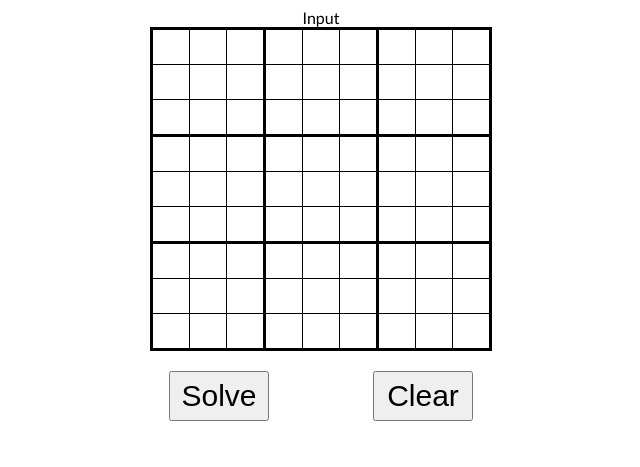
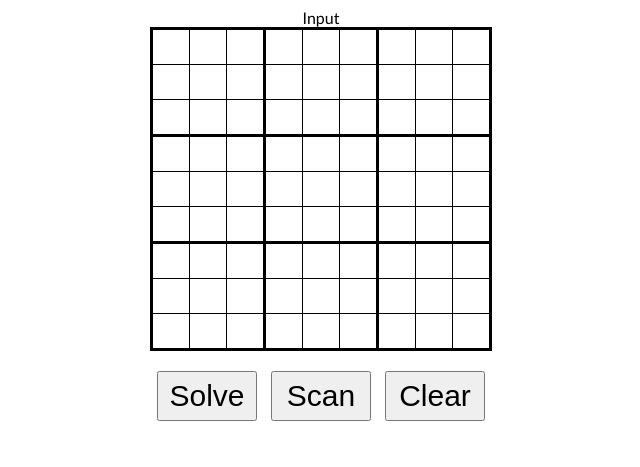
Before and after one commit to kuchnast/SudokuSolver, a Flask app: page / in a window 1280 px wide. Shown: the top 467 px of the page, without its empty margins (319-959 px from the left). Run offline with Flask 2, Linux system fonts and the light colour scheme.

Commit message:
added a scan button

```diff
--- a/static/script.js
+++ b/static/script.js
@@ -16,7 +16,6 @@ function main() {
     $("#solve_btn").click(() => {
         hide_result_board()
 
-        const DIMENSION = 9
         var data_table = []
         for (let i = 0; i < rows.length; ++i) {
             data_table.push([])
--- a/static/styles.css
+++ b/static/styles.css
@@ -23,22 +23,24 @@ td {
     border: none;
 }
 
-#solve_btn {
+.btn {
     height: 50px;
     width: 100px;
     text-align: center;
     font-size: 30px;
     display: inline-block;
-    margin: 20px 50px 0 0;
+}
+
+#solve_btn {
+    margin: 20px 10px 0 0;
+}
+
+#scan_btn {
+    margin: 20px 0 0 0;
 }
 
 #clear_btn {
-    height: 50px;
-    width: 100px;
-    text-align: center;
-    font-size: 30px;
-    display: inline-block;
-    margin: 20px 0 0 50px;
+    margin: 20px 0 0 10px;
 }
 
 #buttons_container {
--- a/templates/index.html
+++ b/templates/index.html
@@ -28,8 +28,9 @@
     </table>
 
     <div id="buttons_container">
-    <input id="solve_btn" type="button" value="Solve">
-    <input id="clear_btn" type="button" value="Clear">
+    <input id="solve_btn" class="btn" type="button" value="Solve">
+    <input id="scan_btn" class="btn" type="button" value="Scan">
+    <input id="clear_btn" class="btn" type="button" value="Clear">
     </div>
 
     <div id="result_div">
```
